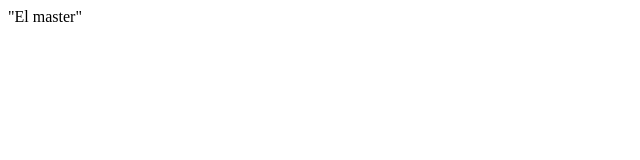
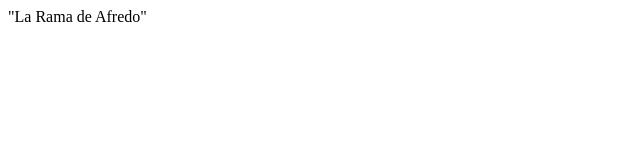
Before and after one commit to Reyesalfredo/mi-repositorio, a plain HTML site: page index.html in a window 1280 px wide. Shown: the full height of the page, 0-640 px from the left. Drawn offline with Linux system fonts and the light colour scheme.

Commit message:
master alfredo

```diff
--- a/index.html
+++ b/index.html
@@ -6,6 +6,6 @@
     <title>Document</title>
 </head>
 <body>
-    "El master"
+    "La Rama de Afredo"
 </body>
 </html>
```
